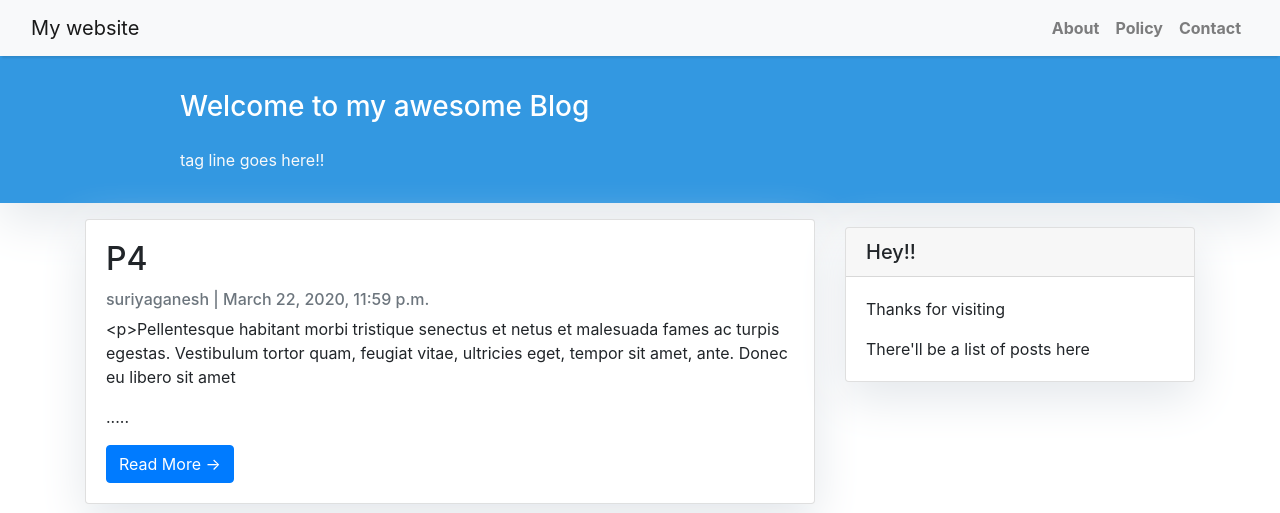
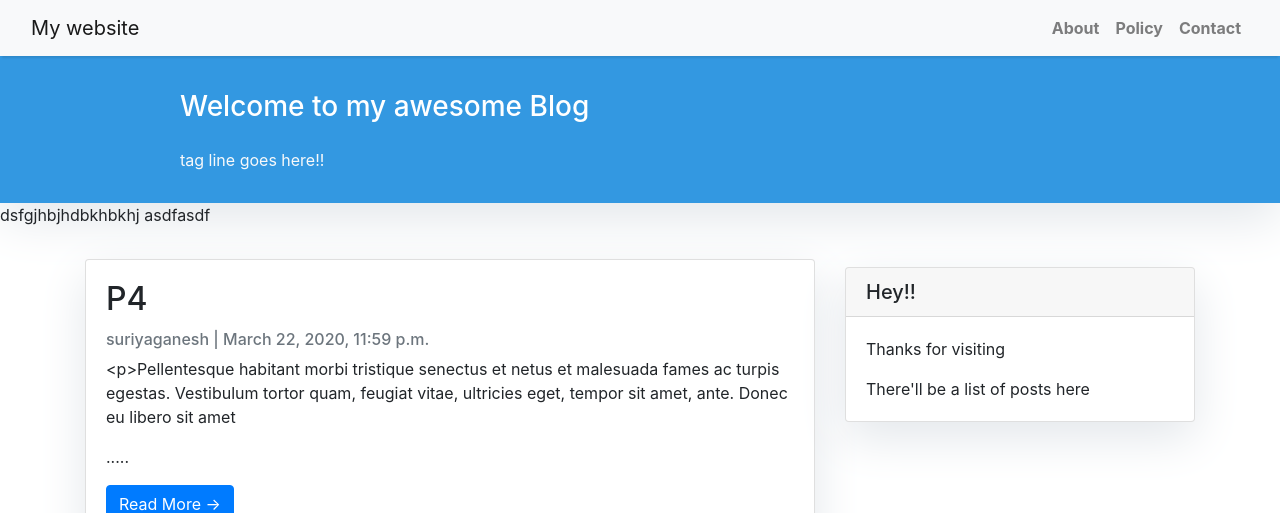
Before and after one commit to suriya-ganesh/Blog_exp, a Django app: page / in a window 1280 px wide. Shown: the top 513 px of the page. Run offline with Django 3.2, Linux system fonts and the light colour scheme; data comes from the database, SQL or seed files in the repository; some libraries are stand-ins or nearby versions.

Commit message:
creating idea

```diff
--- a/website/templates/blog/base.html
+++ b/website/templates/blog/base.html
@@ -74,6 +74,11 @@
         </div>
     </header>
 
+    <!--  Creating a terse intro  -->
+    <div>
+        <p>dsfgjhbjhdbkhbkhj asdfasdf</p>
+    </div>
+
         {% block content %}
         <!-- Content Goes here -->
         {% endblock content %}
```
